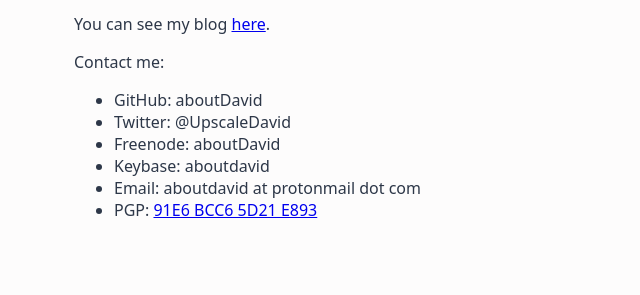
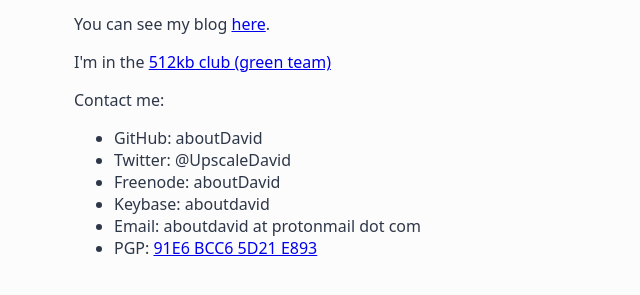
Before and after one commit to aboutdavid/personal-website, an Eleventy site: page index.html in a window 1280 px wide. Shown: the part 287-582 px from the top of the page, without its empty margins (230-870 px from the left). Built offline with nearby package versions, Linux system fonts and the light colour scheme; Eleventy itself is replaced by a stand-in of ours; files that its build step writes are made by us from their sources; no server answers; what reading-time, sync-request would draw is missing.

Commit message:
add 512kb club text

```diff
--- a/index.html
+++ b/index.html
@@ -6,6 +6,7 @@ layout: base.html
   <h1>Hello, I'm David!</h1>
   <p>I'm just your average JAMstack developer who normally uses 11ty.</p>
   <p>You can see my blog <a href="/blog">here</a>.</p>
+  <p>I'm in the <a href="https://512kb.club/">512kb club (green team)</a></p>
   <p>Contact me:</p>
   <ul>
     <li>GitHub: aboutDavid</li>
```
